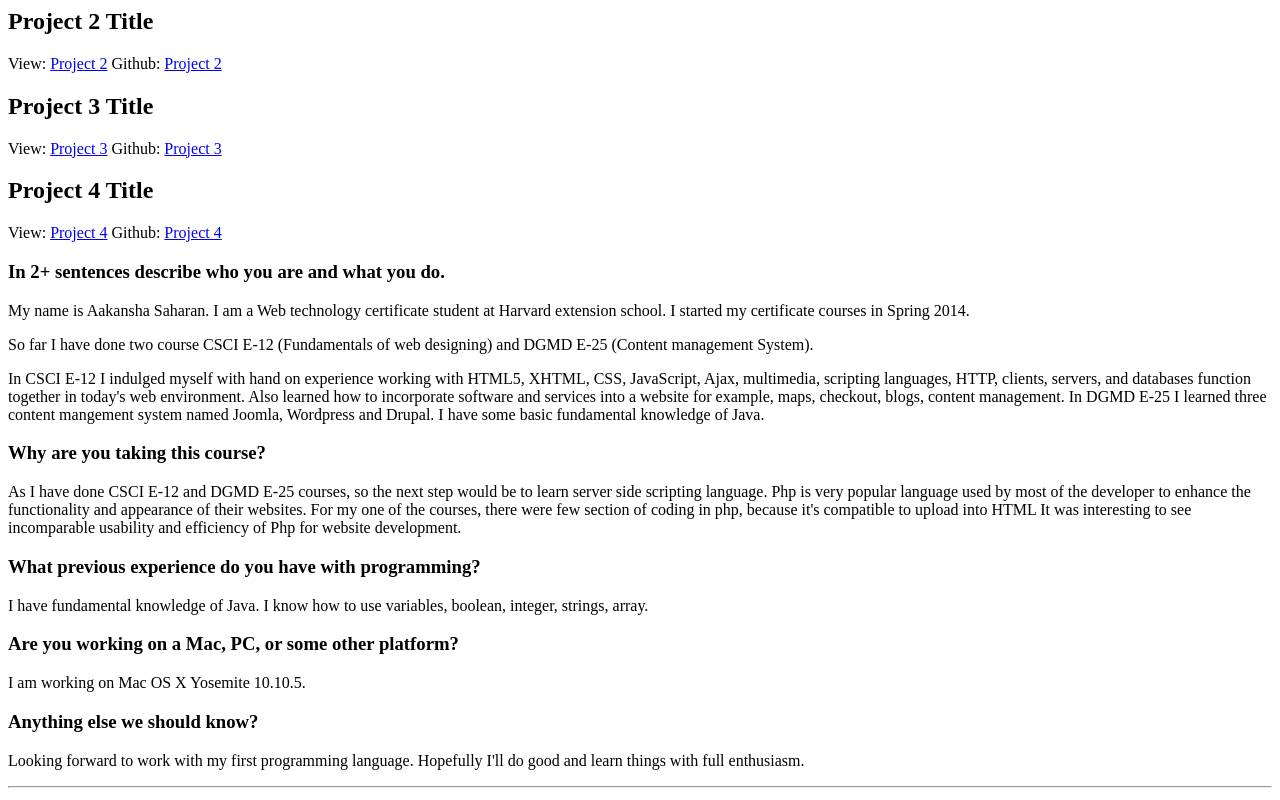
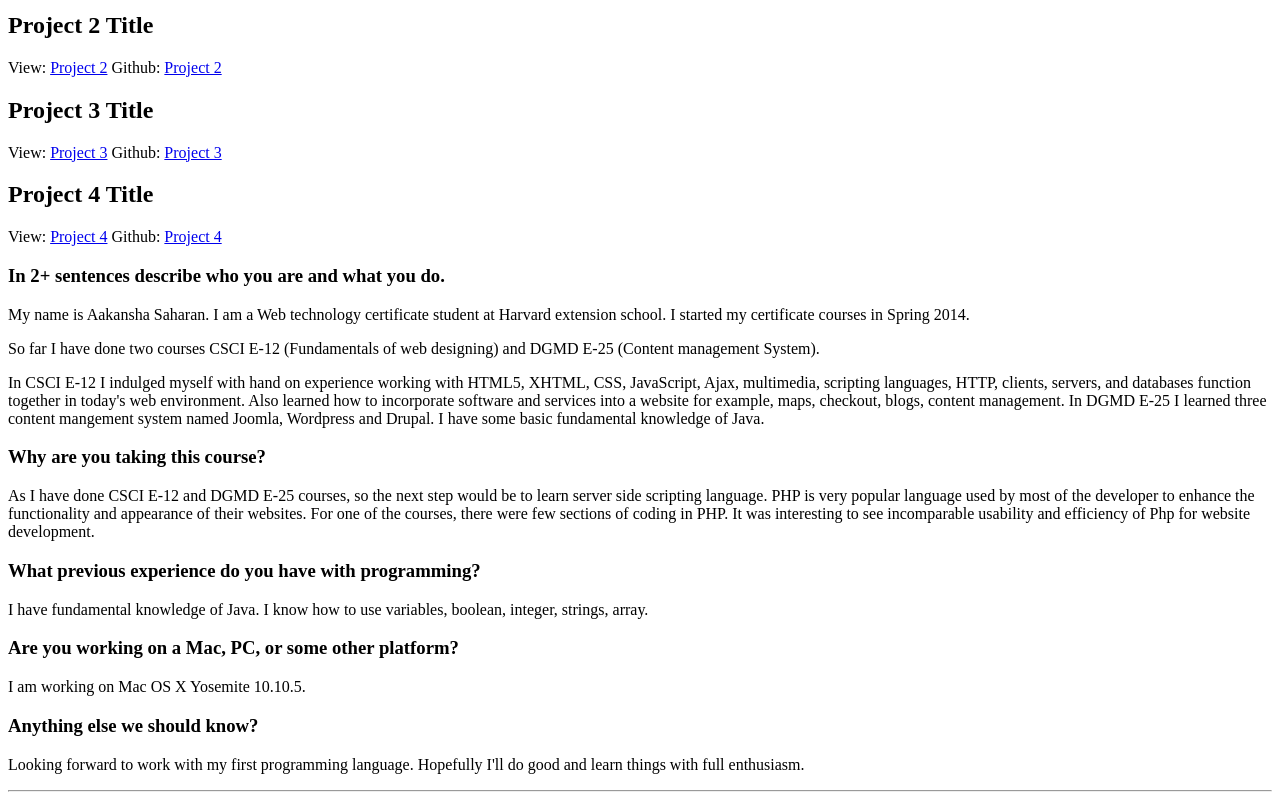
Before and after one commit to aakanshasaharan/P1_Portfolio, a plain HTML site: page index.html in a window 1280 px wide. Shown: the part 604-1404 px from the top of the page. Drawn offline with Linux system fonts and the light colour scheme.

Commit message:
Add index file.

```diff
--- a/index.html
+++ b/index.html
@@ -1,76 +1,59 @@
-<!DOCTYPE html PUBLIC "-//W3C//DTD XHTML 1.0 Transitional//EN"
-"http://www.w3.org/TR/xhtml1/DTD/xhtml1-transitional.dtd">
-
-<html xmlns="http://www.w3.org/1999/xhtml" lang="en">
+<!doctype html>
+<html>
 <head>
-	<meta http-equiv="Content-Type" content="text/html;charset=utf-8" />
+	<meta charset="utf-8" />
 	<title>Dynamic Web Applications Portfolio</title>
 	<link rel="stylesheet" href="portfolio.css" type="test/css" />
 </head>
 
 <body>
-	<h1> Aakansha Saharan <br/> <em><u>Dynamic Web Applications Portfolio</u></em></h1>
+	<h1> Aakansha Saharan <br/> <em>Dynamic Web Applications Portfolio </em></h1>
 	<p id="grayscale" ><img src="images/1.jpg" width="475" height="475" alt="Photo: Aakansha Saharan" /></p>
 
 	<h2>Project 2 Title </h2>
 	<p>View: <a href ="http://p2.aakanshasaharan.com" title="Project 2">Project 2</a>
-		Github: <a href ="#github" title="Project 2">Project 2</a>
-	</p>
+		Github: <a href ="#github" title="Project 2">Project 2</a></p>
 
 	<h2>Project 3 Title </h2>
 	<p>View: <a href ="http://p3.aakanshasaharan.com" title="Project 3">Project 3</a>
-		Github: <a href ="#hss" title="Project 3">Project 3</a>
-	</p>
+		Github: <a href ="#hss" title="Project 3">Project 3</a></p>
 
 	<h2>Project 4 Title </h2>
 	<p>View: <a href ="http://p4.aakanshasaharan.com" title="Project 4">Project 4</a>
-		Github: <a href ="#hss" title="Project 4">Project 4</a>
-	</p>
-
-
+		Github: <a href ="#hss" title="Project 4">Project 4</a></p>
 
 	<h3>In 2+ sentences describe who you are and what you do.</h3>
-		<p>My name is Aakansha Saharan.
-		I am a Web technology certificate student at Harvard extension school.
-		I started my certificate courses in Spring 2014.
-		</p>
+	<p> My name is Aakansha Saharan.
+	    I am a Web technology certificate student at Harvard extension school.
+		I started my certificate courses in Spring 2014.</p>
 
-		<p>So far I have done two course CSCI E-12 (Fundamentals of web designing) and
-		 DGMD E-25 (Content management System).
-		</p>
-		<p>In CSCI E-12 I indulged myself with hand on experience working with HTML5, XHTML,
+	<p>So far I have done two courses CSCI E-12 (Fundamentals of web designing) and
+		DGMD E-25 (Content management System).</p>
+	<p>In CSCI E-12 I indulged myself with hand on experience working with HTML5, XHTML,
 		CSS, JavaScript, Ajax, multimedia, scripting languages, HTTP, clients, servers,
 		and databases function together in today's web environment.
 		Also learned how to incorporate software and services into a
 		website for example, maps, checkout, blogs, content management.
 		In DGMD E-25 I learned three content mangement system named Joomla, Wordpress and Drupal.
-		I have some basic fundamental knowledge of Java.
-		</p>
+		I have some basic fundamental knowledge of Java.</p>
 
 	<h3>Why are you taking this course?</h3>
 	<p> As I have done CSCI E-12 and DGMD E-25 courses, so the next step would be to learn server
-		side scripting language. Php is very popular language used by most of the developer to enhance
+		side scripting language. PHP is very popular language used by most of the developer to enhance
 		the functionality and appearance of their websites.
-		For my one of the courses, there were few section of coding in php, because it's compatible to upload into HTML
-		It was interesting to see incomparable usability and efficiency of Php for website development.
-	</p>
-
+		For one of the courses, there were few sections of coding in PHP.
+		It was interesting to see incomparable usability and efficiency of Php for website development.</p>
 
 	<h3>What previous experience do you have with programming?</h3>
 	<p> I have fundamental knowledge of Java.
-		I know how to use variables, boolean, integer, strings, array.
-	</p>
-
-
+		I know how to use variables, boolean, integer, strings, array.</p>
 
 	<h3>Are you working on a Mac, PC, or some other platform?</h3>
-	<p>I am working on Mac OS X Yosemite 10.10.5.
-	</p>
+	<p>I am working on Mac OS X Yosemite 10.10.5.</p>
 
 	<h3>Anything else we should know?</h3>
 	<p>Looking forward to work with my first programming language.
-	Hopefully I'll do good and learn things with full enthusiasm.
-	</p><hr/>
+	Hopefully I'll do good and learn things with full enthusiasm.</p><hr>
 
 </body>
 </html>
```
